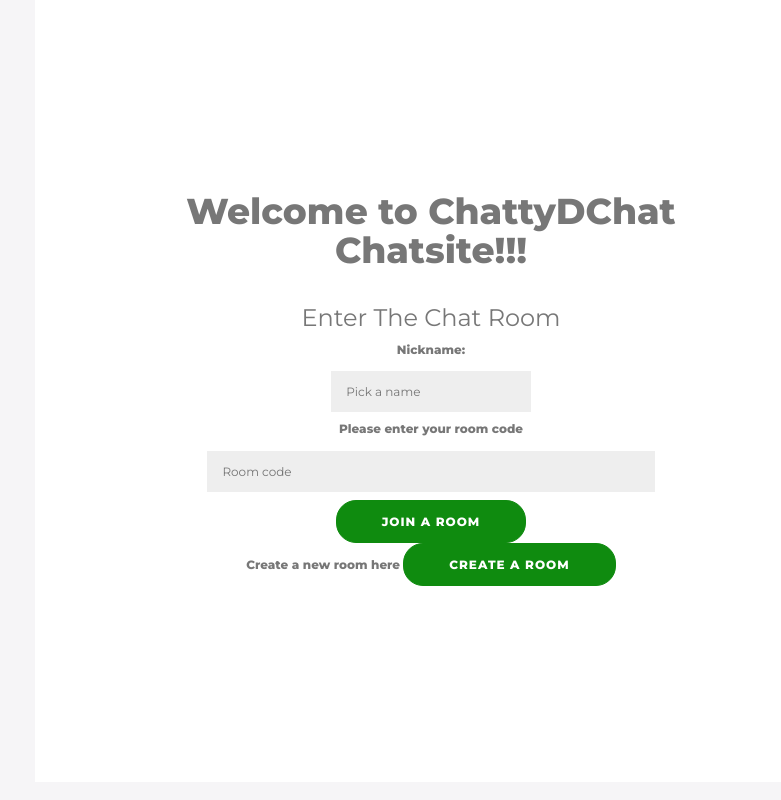
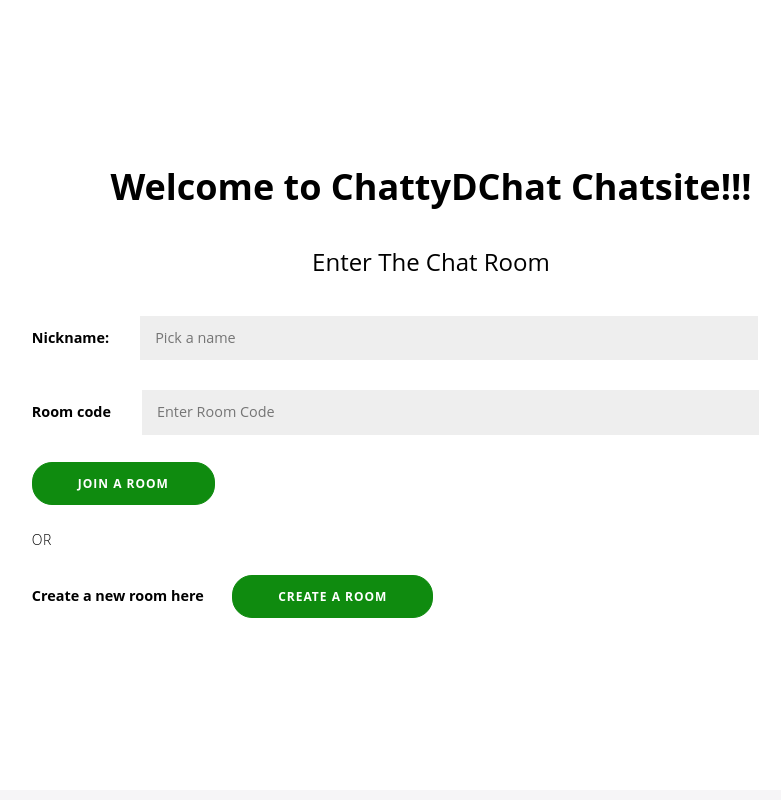
Before and after one commit to Olu-Francis/chatapp, a Flask app: page /home in a window 1280 px wide. Shown: the whole page, without its empty margins (209-990 px from the left). Run offline with Flask 3, Linux system fonts and the light colour scheme; some libraries are stand-ins or nearby versions.

Commit message:
do a major change in adding the registration and login with doing finishing touches with the design all that's left is the display of online members

```diff
--- a/main.py
+++ b/main.py
@@ -13,6 +13,7 @@ socketio = SocketIO(app)
 client = MongoClient("mongodb+srv://dansmatd123:Mongodbpass1.@cluster0.8snbx2x.mongodb.net/")
 db = client["chat_database"]
 rooms = db["rooms"]
+users = db["users"]
 
 def generate_unique_code(length):
     while True:
@@ -32,12 +33,12 @@ def index():
         email = request.form.get("email")
         password = request.form.get("password")
 
-        user = rooms.find_one({'email': email})
+        user = users.find_one({'email': email})
         print(user)
 
         if user:
             if bcrypt.checkpw(password.encode('utf-8'), user['password']):
-                # session['name'] = room.find_one({'name': name})
+                # session['name'] = user.find_one({'name': })
                 return redirect('/home')
             else:
                 return render_template('sign_in.html', error='Invalid password')
@@ -52,7 +53,7 @@ def register():
     email = request.form.get("email")
     password = request.form.get("password")
 
-    existing_user = rooms.find_one({'name': name})
+    existing_user = users.find_one({'name': name})
     if existing_user:
         return render_template('sign_in.html', error='Username already exists')
 
@@ -64,7 +65,7 @@ def register():
         'password': hashed_password,
     }
 
-    rooms.insert_one(new_user)
+    users.insert_one(new_user)
 
     session['name'] = name
     return redirect('/home')
@@ -146,6 +147,9 @@ def connect(auth):
     join_room(room)
     # Increment the members field of the room document
     rooms.update_one({"room_code": room}, {"$inc": {"members": 1}})
+    room_data = rooms.find_one({"room_code": room})
+    online_members = room_data.get("members_list", [])
+    send({"online_members": online_members}, to=room)
 
 @socketio.on("disconnect")
 def disconnect():
--- a/static/css/sign_in_style.css
+++ b/static/css/sign_in_style.css
@@ -10,8 +10,8 @@ body {
     justify-content: center;
     align-items: center;
     flex-direction: column;
-    font-family: 'Montserrat', sans-serif;
-    height: 88vh;
+    /* font-family: 'Montserrat', sans-serif; */
+    /* height: 90vh; */
     /* margin: 20px 0 50px; */
 }
 
@@ -73,21 +73,26 @@ button.ghost {
 
 form {
     background-color: #FFFFFF;
+    font-size: larger;
     display: flex;
     align-items: center;
     justify-content: center;
     flex-direction: column;
     padding: 0 50px;
     height: 100vh;
-    text-align: center;
+    text-align: left;
 }
 
-input {
+.form *{
+    margin: 1.5%;
+}
+
+.form-container form input {
     background-color: #eee;
     border: none;
     padding: 12px 15px;
-    margin: 8px 0;
-    width: 80%;
+    margin: 15px;
+    width: 75%;
 }
 
 .container {
@@ -97,7 +102,7 @@ input {
         0 10px 10px rgba(0, 0, 0, 0.22);
     position: relative;
     overflow: hidden;
-    width: 868px;
+    width: 90vw;
     max-width: 100%;
     min-height: 580px;
 }
@@ -109,6 +114,10 @@ input {
     transition: all 0.6s ease-in-out;
 }
 
+.input-group{
+    margin-bottom: 10px;
+}
+
 .sign-in-container {
     left: 0;
     width: 50%;
@@ -117,6 +126,14 @@ input {
 
 .container.right-panel-active .sign-in-container {
     transform: translateX(100%);
+}
+
+.error li{
+    padding-top: 10px;
+    color: rgb(255, 0, 0);
+    list-style: none;
+    text-align: center;
+    margin-left: -50px;
 }
 
 .sign-up-container {
--- a/static/css/style.css
+++ b/static/css/style.css
@@ -1,7 +1,7 @@
 body {
     padding-top: 0;
     font-size: 12px;
-    color: #777;
+    color: #000000;
     font-family: 'Open Sans', 'Montserrat', sans-serif;
     background: #f6f5f7;
     display: flex;
@@ -17,7 +17,8 @@ body {
     padding: 10px;
     background-color: rgb(15, 139, 15);
     color: #ffff;
-    border-radius: 10px 0;
+    border-top-left-radius: 10px;
+    border-top-right-radius: 10px;
     text-align: center;
 }
 
@@ -25,7 +26,8 @@ body {
     padding: 10px;
     background-color: rgb(15, 139, 15);
     color: #ffff;
-    border-radius: 10px 0;
+    border-top-left-radius: 10px;
+    border-top-right-radius: 10px;
 }
 
 .bg-white {
@@ -281,27 +283,24 @@ button.ghost {
     border-color: #FFFFFF;
 }
 
-form {
-    background-color: #FFFFFF;
-    display: flex;
-    align-items: center;
-    justify-content: center;
-    flex-direction: column;
-    padding: 0 50px;
-    height: 100%;
-    text-align: center;
+.join input{
+    background-color: #eee;
+    border: none;
+    padding: 12px 15px;
+    margin: 15px;
+    width: 75%;
 }
 
-
-.container {
+.containers {
     background-color: #fff;
     border-radius: 10px;
     box-shadow: 0 14px 28px rgba(0, 0, 0, 0.25),
         0 10px 10px rgba(0, 0, 0, 0.22);
     position: relative;
     overflow: hidden;
+    width: 90vw;
     max-width: 100%;
-    height: 90vh;
+    height: 95vh;
 }
 
 @keyframes show {
--- a/templates/index.html
+++ b/templates/index.html
@@ -3,26 +3,25 @@
 <form method="post" class="form">
     <h1>Welcome to ChattyDChat Chatsite!!!</h1>
     <h3>Enter The Chat Room</h3>
-    <div>
+    <div class="join">
         <label for="name">Nickname:</label>
         <input type="text" name="name" placeholder="Pick a name" value="{{name}}">
-    </div>
 
-    <div class="join">
-        <label for="code">Please enter your room code</label>
-        <input type="text" name="code" placeholder="Room code" value="{{code}}">
-        <button type="submit" name="join">Join a Room</button>
-    </div>
-    <div class="join">
+        <label for="code">Room code</label>
+        <input type="text" name="code" placeholder="Enter Room Code" value="{{code}}">
+        {% if error%}
+        <ul class="error">
+            <li>
+                {{error}}
+            </li>
+        </ul>
+        {% endif %}
+        <button type="submit" name="join">Join a Room</button><br>
+
+        <p>OR</p>
+
         <label for="create">Create a new room here</label>
         <button type="submit" name="create" class="create-btn">Create a Room</button>
     </div>
-    {% if error%}
-    <ul>
-        <li>
-            {{error}}
-        </li>
-    </ul>
-    {% endif %}
 </form>
 {% endblock %}
```
Also changed, not shown: templates/room.html (+26 -16 lines), templates/sign_in.html (+8 -1 lines).
